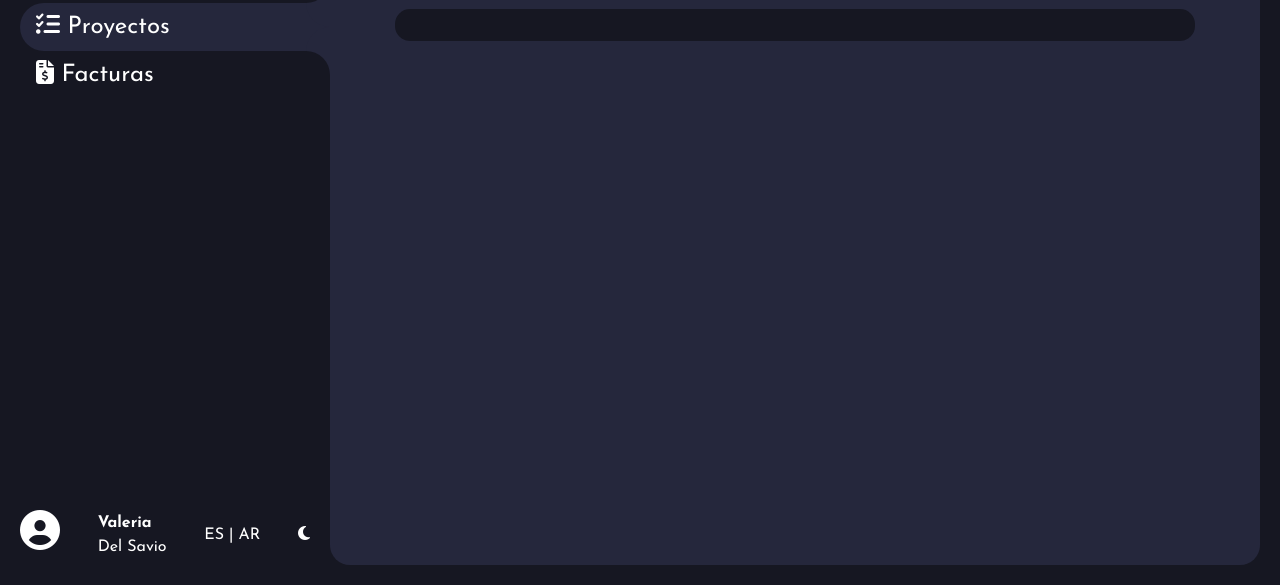
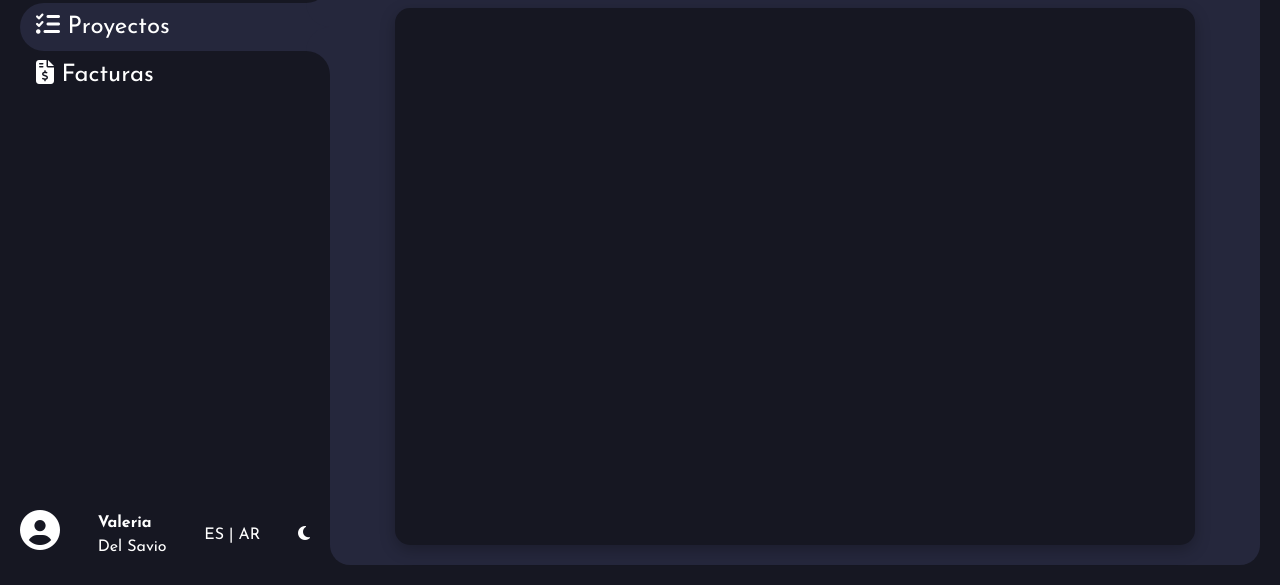
Before and after one commit to ValeeDS/Js-Proyecto, a website: page index.html in a window 1280 px wide. Shown: the part 215-800 px from the top of the page. Drawn offline with nearby package versions, Linux system fonts and the light colour scheme; some packages are replaced by stand-ins of ours; a script that the page names is missing.

Commit message:
fixed css

```diff
--- a/scss/style.scss
+++ b/scss/style.scss
@@ -108,6 +108,8 @@ body{
         font-size: 1rem;
         font-weight: 400;
         padding: 1em;
+        height: 100%;
+        box-shadow: 0 5px 15px rgba(0, 0, 0,0.25);
     }
 }
 .btn_AddProy{
```
Also changed, not shown: css/style.css.
